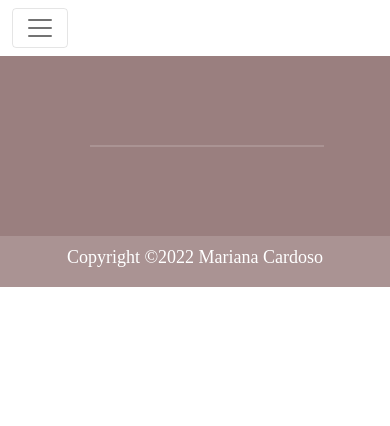
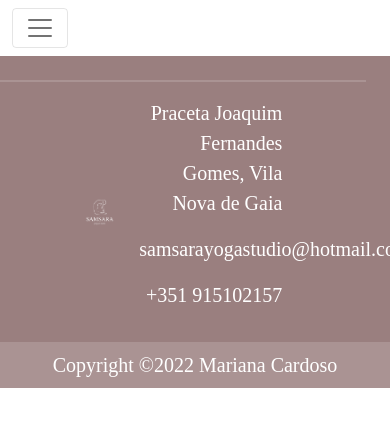
Before and after one commit to vascoguedes/YogaSchoolWebsite, a React (Create React App) app: page / in a window 390 px wide. Shown: the top 426 px of the page. Built offline with nearby package versions, Linux system fonts and the light colour scheme.

Commit message:
footer done without responsiveness

```diff
--- a/src/App.css
+++ b/src/App.css
@@ -3,6 +3,10 @@
 
 * {
   font-family: High Tower Text;
+}
+
+* >p {
+  font-size: 20px;
 }
 
 /* ---------------------------------------------- Navbar ------------------------------------------------ */
@@ -33,12 +37,9 @@
 .footer {
   width: 100%;
   font-size: 18px;
-}
 
-.footer .information {
   color: #ffffff;
   background-color: #9a7f7f;
-  height: 180px;
 }
 
 .footer .line {
--- a/src/components/Footer.js
+++ b/src/components/Footer.js
@@ -1,20 +1,28 @@
 import React from 'react';
 import '../App.css';
+import logo from '../images/logo.png';
 
 function Footer() {
 
   return (
     <div class="footer">
-      <div class="information d-flex justify-content-center align-items-center">
+      <div class="information container pt-4 ">
 
-        <div class='row line' />
-        <div class='row'>
+        <div class='row line w-100' />
 
+        <div class='row p-3 w-100 d-flex align-items-center justify-content-center'>
+          <img class='col-2' src={logo}/>
+
+          <div class='col-6 rightInfo text-end'>
+            <p>Praceta Joaquim Fernandes Gomes, Vila Nova de Gaia</p>
+            <p>samsarayogastudio@hotmail.com</p>
+            <p>+351 915102157</p>
+          </div>
         </div>
 
       </div>
-      <div class="copyright d-flex justify-content-center pt-2">
-        <p>Copyright ©2022 Mariana Cardoso</p>
+      <div class="copyright d-flex justify-content-center">
+        <p class='m-2'>Copyright ©2022 Mariana Cardoso</p>
       </div>
     </div>
   );
```
Also changed, not shown: src/images/logo-s-fundo-12.png (deleted), src/images/logo.png (added).
